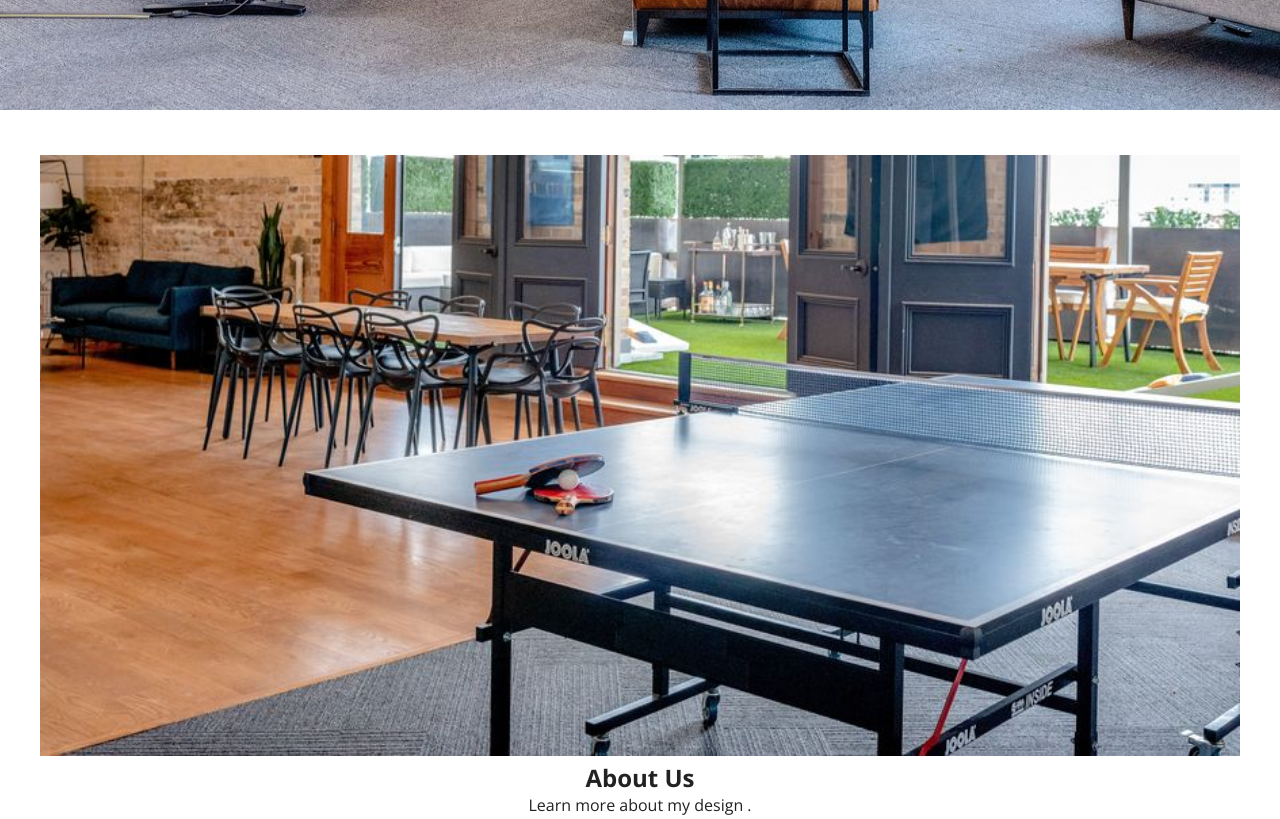
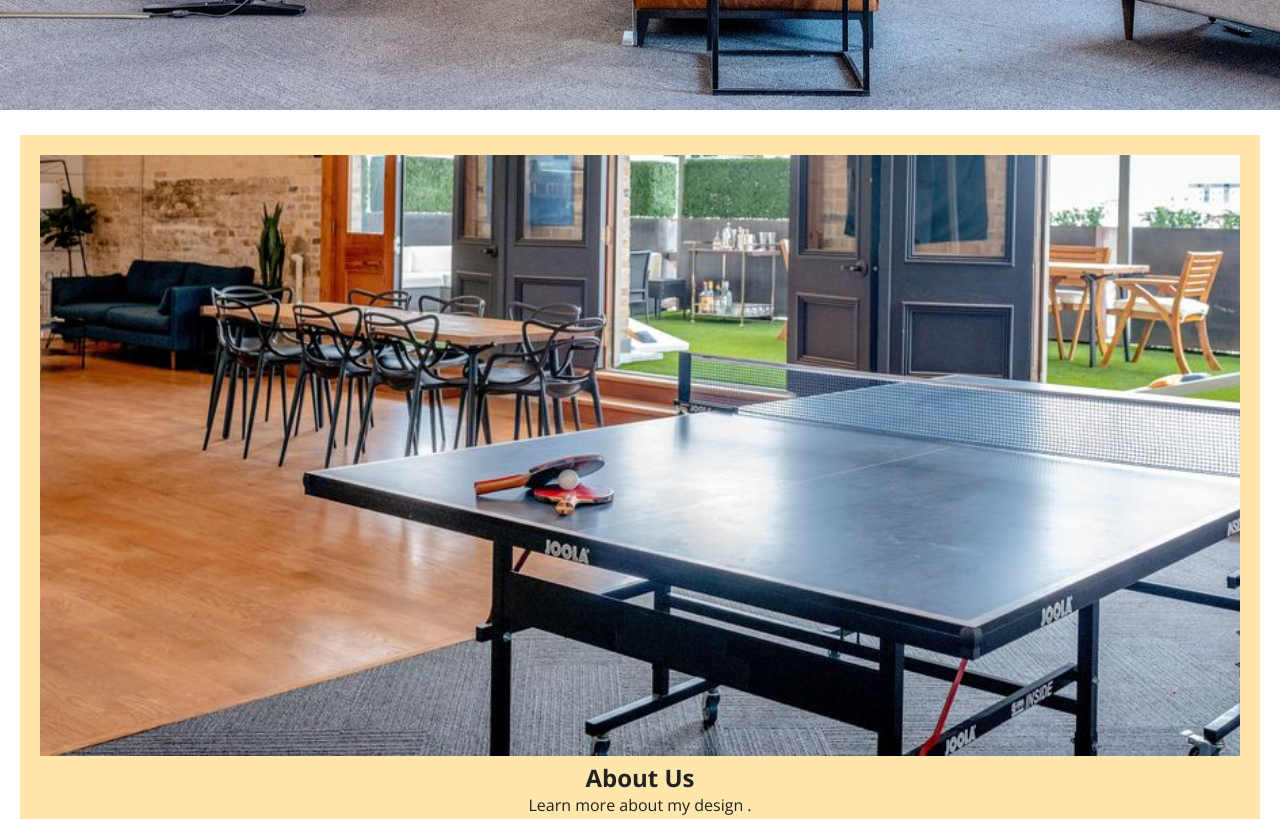
Before and after one commit to prayashinu/final-project, a plain HTML site: page index.html in a window 1280 px wide. Shown: the part 920-1739 px from the top of the page. Drawn offline with nearby package versions, Linux system fonts and the light colour scheme.

Commit message:
changing color

```diff
--- a/style.css
+++ b/style.css
@@ -87,7 +87,7 @@ nav .button {
 }
 
 .grid-item {
-    background-color: #fff;
+    background-color: #ffe6ac;
     padding: 20px;
     text-align: center;
 }
```
